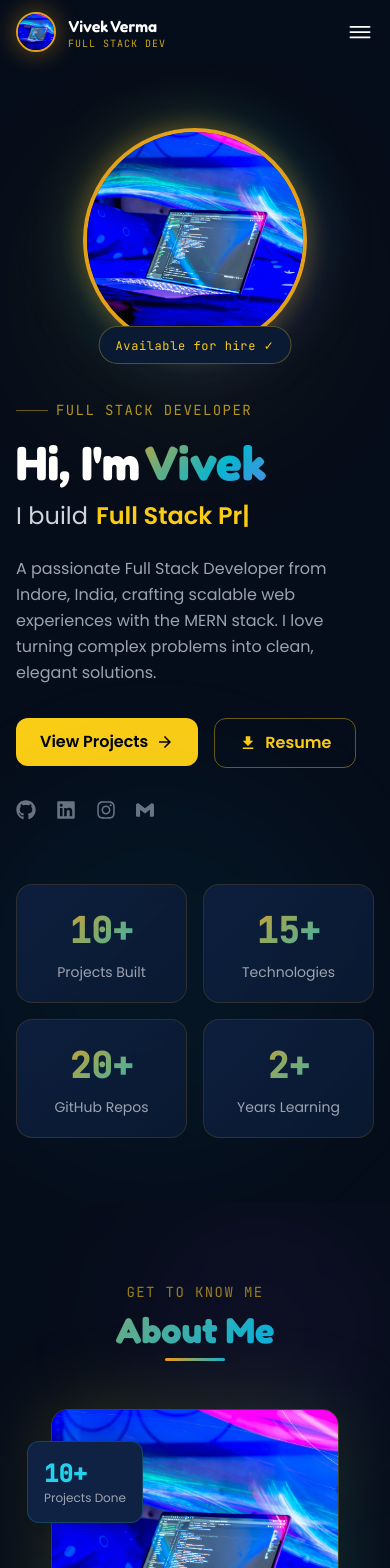
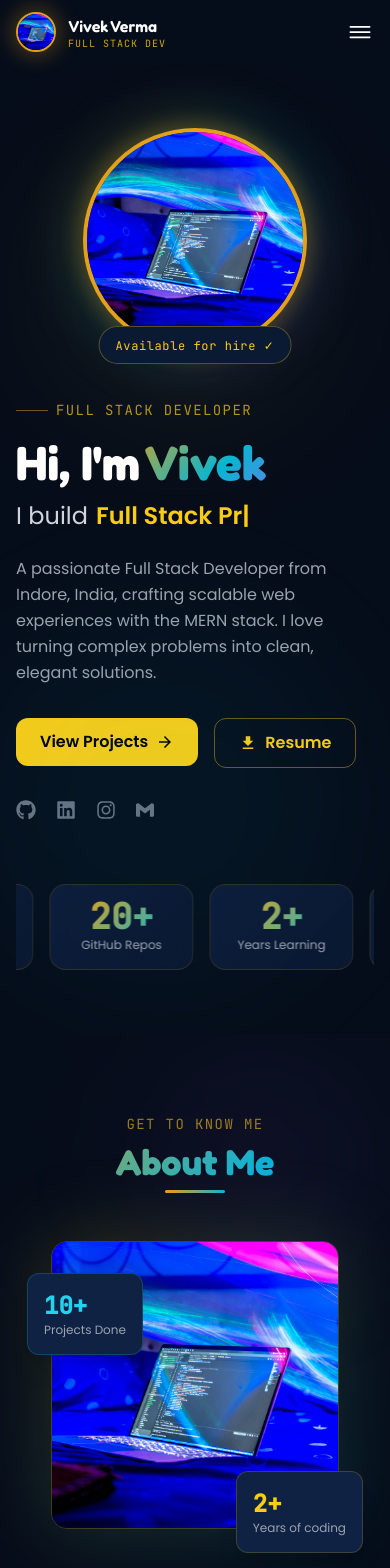
Before and after one commit to verma-vivek-923/Portfolio_Vivek, a React (Vite) app: page /#/ in a window 390 px wide. Shown: the top 1568 px of the page. Built offline with nearby package versions, Linux system fonts and the light colour scheme.

Commit message:
add animation in progress card

```diff
--- a/package.json
+++ b/package.json
@@ -30,6 +30,7 @@
     "@types/react": "^19.0.8",
     "@types/react-dom": "^19.0.3",
     "@vitejs/plugin-react": "^4.3.4",
+    "agentation": "^3.0.2",
     "autoprefixer": "^10.4.20",
     "daisyui": "^4.12.23",
     "eslint": "^9.19.0",
--- a/src/App.jsx
+++ b/src/App.jsx
@@ -5,6 +5,7 @@ import Footer from "./components/Footer";
 import Navbar from "./components/Navbar";
 import ProjectDetail from "./components/ProjectDetail";
 import Home from "./Pages/Home";
+import { Agentation } from 'agentation';
 
 const App = () => {
   return (
@@ -25,6 +26,7 @@ const App = () => {
           },
         }}
       />
+      <Agentation />
     </>
   );
 };
--- a/src/components/HomeSection.jsx
+++ b/src/components/HomeSection.jsx
@@ -9,11 +9,40 @@ import { MdDownload, MdArrowForward } from "react-icons/md";
 import { motion } from "framer-motion";
 
 const SOCIALS = [
-  { icon: <FaGithub size={20} />, href: "https://github.com/verma-vivek-923", label: "GitHub", color: "hover:text-white" },
-  { icon: <FaLinkedin size={20} />, href: "https://www.linkedin.com/in/vivek-verma-v022003", label: "LinkedIn", color: "hover:text-blue-400" },
-  { icon: <FaInstagram size={20} />, href: "https://instagram.com/verma.vivek923", label: "Instagram", color: "hover:text-pink-400" },
-  { icon: <SiGmail size={18} />, href: "mailto:web.vivek.022003@gmail.com", label: "Gmail", color: "hover:text-red-400" },
+  {
+    icon: <FaGithub size={20} />,
+    href: "https://github.com/verma-vivek-923",
+    label: "GitHub",
+    color: "hover:text-white",
+  },
+  {
+    icon: <FaLinkedin size={20} />,
+    href: "https://www.linkedin.com/in/vivek-verma-v022003",
+    label: "LinkedIn",
+    color: "hover:text-blue-400",
+  },
+  {
+    icon: <FaInstagram size={20} />,
+    href: "https://instagram.com/verma.vivek.022003",
+    label: "Instagram",
+    color: "hover:text-pink-400",
+  },
+  {
+    icon: <SiGmail size={18} />,
+    href: "mailto:verma022003@gmail.com",
+    label: "Gmail",
+    color: "hover:text-red-400",
+  },
 ];
+
+const stats = [
+  { label: "Projects Built", value: "10+" },
+  { label: "Technologies", value: "15+" },
+  { label: "GitHub Repos", value: "20+" },
+  { label: "Years Learning", value: "2+" },
+];
+
+const mobileStats = [...stats, ...stats];
 
 const HomeSection = () => {
   return (
@@ -40,7 +69,10 @@ const HomeSection = () => {
               FULL STACK DEVELOPER
             </div>
 
-            <h1 className="text-5xl md:text-6xl lg:text-7xl font-bold leading-tight mb-2" style={{ fontFamily: 'Fredoka, sans-serif' }}>
+            <h1
+              className="text-5xl md:text-6xl lg:text-7xl font-bold leading-tight mb-2"
+              style={{ fontFamily: "Fredoka, sans-serif" }}
+            >
               <span className="text-white">Hi, I'm</span>{" "}
               <span className="gradient-text">Vivek</span>
             </h1>
@@ -49,7 +81,12 @@ const HomeSection = () => {
               <span>I build</span>
               <span className="text-yellow-400 font-semibold">
                 <ReactTyped
-                  strings={["Web Applications", "REST APIs", "Chat Apps", "Full Stack Projects"]}
+                  strings={[
+                    "Web Applications",
+                    "REST APIs",
+                    "Chat Apps",
+                    "Full Stack Projects",
+                  ]}
                   typeSpeed={50}
                   backSpeed={35}
                   loop={true}
@@ -58,8 +95,9 @@ const HomeSection = () => {
             </div>
 
             <p className="text-gray-400 leading-relaxed mb-8 text-base max-w-lg">
-              A passionate Full Stack Developer from Indore, India, crafting scalable web experiences
-              with the MERN stack. I love turning complex problems into clean, elegant solutions.
+              A passionate Full Stack Developer from Indore, India, crafting
+              scalable web experiences with the MERN stack. I love turning
+              complex problems into clean, elegant solutions.
             </p>
 
             {/* CTAs */}
@@ -110,25 +148,25 @@ const HomeSection = () => {
               />
               {/* Badge */}
               <div className="absolute -bottom-3 left-1/2 -translate-x-1/2 bg-[#0b1a33] border border-yellow-400/30 px-4 py-1.5 rounded-full z-20 whitespace-nowrap">
-                <span className="text-xs text-yellow-400 mono tracking-wider">Available for hire ✓</span>
+                <span className="text-xs text-yellow-400 mono tracking-wider">
+                  Available for hire ✓
+                </span>
               </div>
             </div>
           </motion.div>
         </div>
 
         {/* Stats row */}
+
         <motion.div
           initial={{ y: 40, opacity: 0 }}
           animate={{ y: 0, opacity: 1 }}
           transition={{ duration: 0.6, delay: 0.6 }}
-          className="mt-16 grid grid-cols-2 md:grid-cols-4 gap-4"
+          className="mt-16"
         >
-          {[
-            { label: "Projects Built", value: "10+" },
-            { label: "Technologies", value: "15+" },
-            { label: "GitHub Repos", value: "20+" },
-            { label: "Years Learning", value: "2+" },
-          ].map((stat) => (
+          {/* Desktop View */}
+          <div className="hidden md:grid md:grid-cols-4 gap-4">
+            {stats.map((stat) => (
               <div
                 key={stat.label}
                 className="glow-card rounded-2xl p-5 text-center"
@@ -137,6 +175,33 @@ const HomeSection = () => {
                 <div className="text-gray-400 text-sm mt-1">{stat.label}</div>
               </div>
             ))}
+          </div>
+
+          {/* Mobile View */}
+          <div className="md:hidden overflow-hidden">
+            <motion.div
+              className="flex gap-4 w-max"
+              animate={{
+                x: ["0%", "-50%"],
+              }}
+              transition={{
+                duration: 15,
+                repeat: Infinity,
+                ease: "linear",
+              }}
+            >
+              {mobileStats.map((stat, index) => (
+                <div
+                  key={index}
+                  className="glow-card w-36 flex-shrink-0 rounded-2xl p-4 text-center"
+                >
+                  <div className="stat-number text-2xl">{stat.value}</div>
+
+                  <div className="text-xs text-gray-400 mt-1">{stat.label}</div>
+                </div>
+              ))}
+            </motion.div>
+          </div>
         </motion.div>
       </div>
     </section>
```
Also changed, not shown: 1 other file (tests, documents, lock files or other folders). Lines whose indentation alone changed are shown as unchanged.
